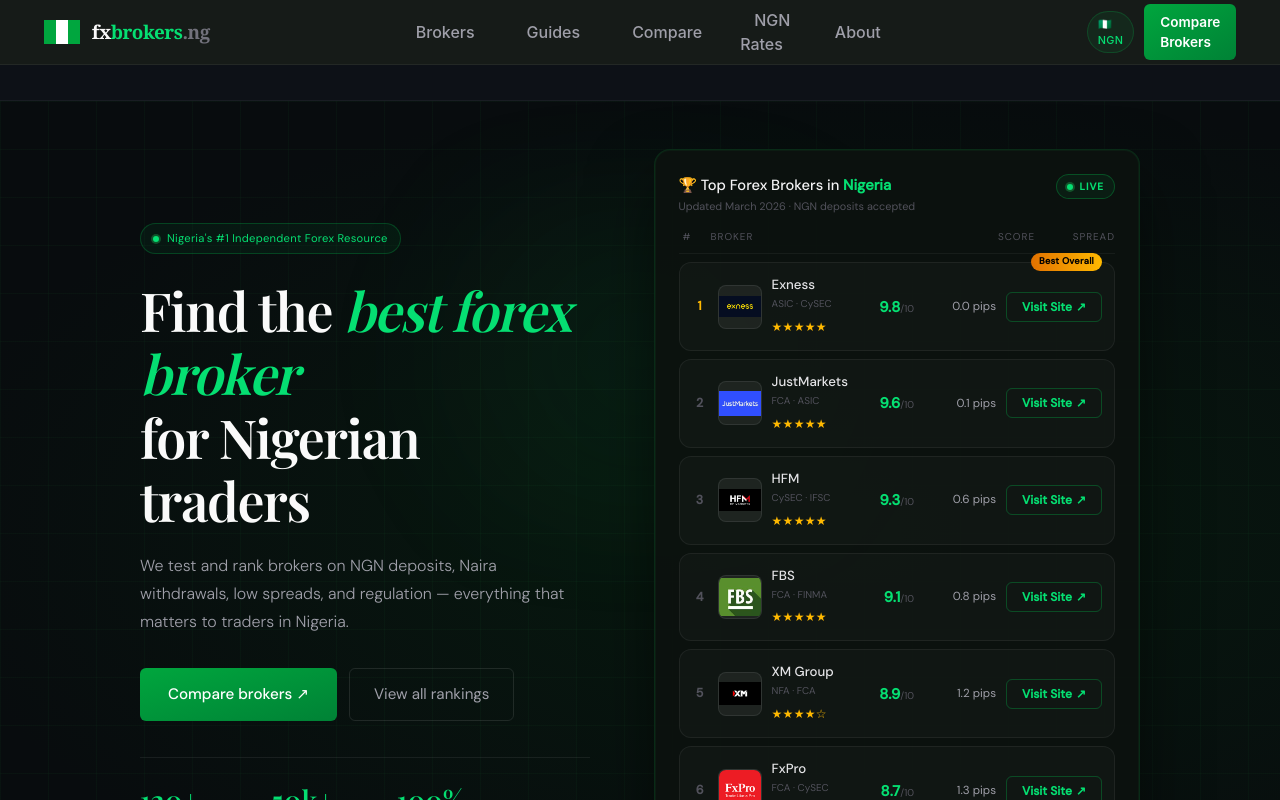
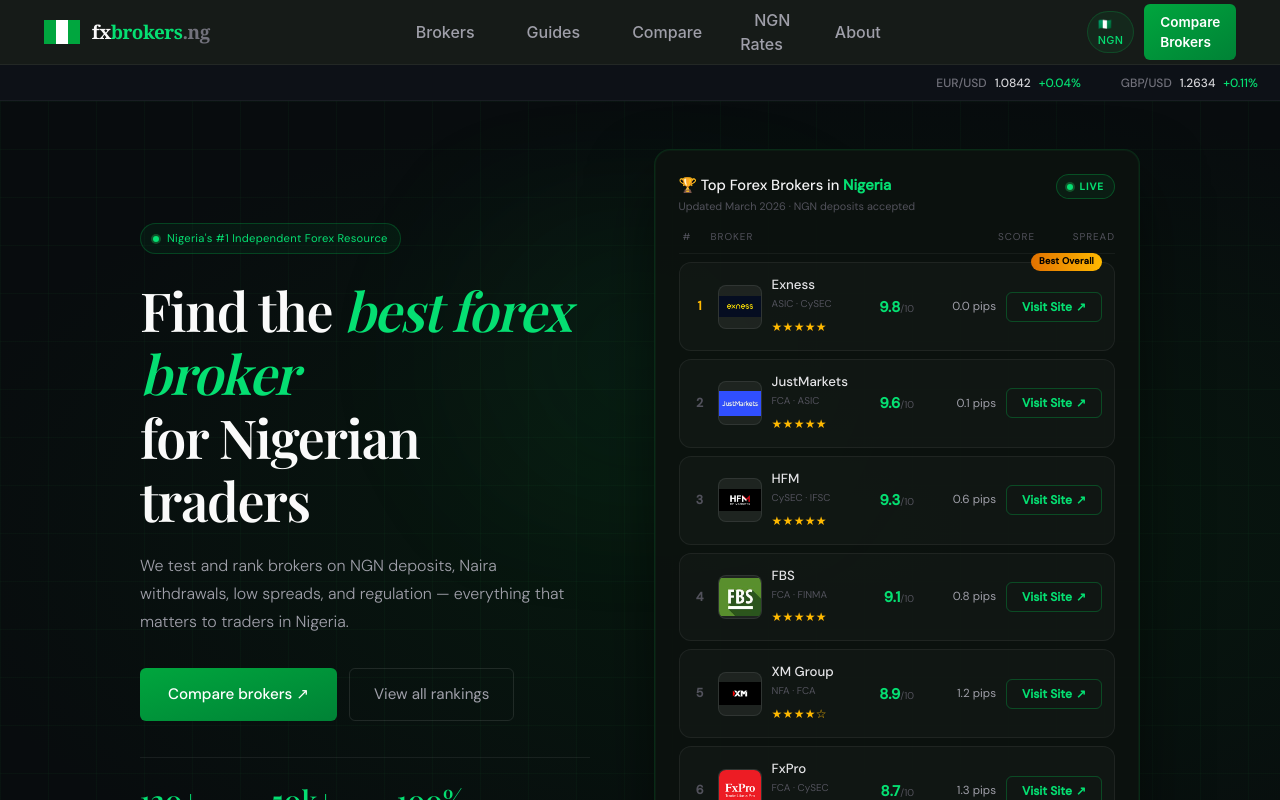
Before and after one commit to satoshikemboi/IB-Nigeria, a React (Vite) app: page / in a window 1280 px wide. Shown: the top 800 px of the page. Built offline with nearby package versions, Linux system fonts and the light colour scheme; a web font is replaced by a local one.

Commit message:
checking

```diff
--- a/src/pages/Home.jsx
+++ b/src/pages/Home.jsx
@@ -7,7 +7,7 @@
 
   @keyframes ticker {
     from { transform: translateX(100vw); }
-    to   { transform: translateX(-100%); }
+    to   { transform: translateX(-50%); }
   }
   @keyframes fadeUp {
     from { opacity: 0; transform: translateY(24px); }
@@ -101,9 +101,7 @@
   const doubled = [...tickers, ...tickers];
   return (
     <div className="overflow-hidden bg-[#0d1117] border-b border-white/5 h-9 flex items-center">
-      <div
-        className="flex whitespace-nowrap gap-10 animate-ticker"
-        style={{ paddingLeft: "100vw" }}
+      <div className="flex whitespace-nowrap gap-10 animate-ticker"
       >
         {doubled.map((t, i) => (
           <span key={i} className="inline-flex items-center gap-2 text-xs">
@@ -131,7 +129,7 @@
   }, []);
 
   return (
-    <div className="font-dm bg-[#080c0e] text-zinc-300 min-h-screen overflow-x:hidden">
+    <div className="font-dm bg-[#080c0e] text-zinc-300 min-h-screen overflow-x-hidden">
 
       {/* ── Live ticker ── */}
       <Ticker />
@@ -142,7 +140,7 @@
         {/* Background layers */}
         <div className="absolute inset-0 z-0 hero-bg" />
         <div className="absolute inset-0 z-1 hero-grid pointer-events-none" />
-        <div className="absolute top-[30%] left-1/2 -translate-x-1/2 -translate-y-1/2 w-175 h-100 rounded-full z-1 hero-glow pointer-events-none" />
+        <div className="absolute top-[30%] left-1/2 -translate-x-1/2 -translate-y-1/2 w-[min(700px,100vw)] h-[400px] rounded-full z-1 hero-glow pointer-events-none" />
 
         <div className="relative z-10 w-full max-w-5xl mx-auto px-3 py-12 flex items-center gap-16 flex-wrap">
 
```
